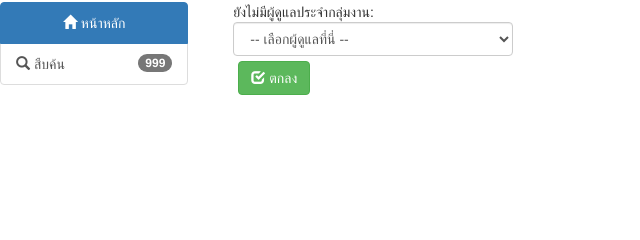
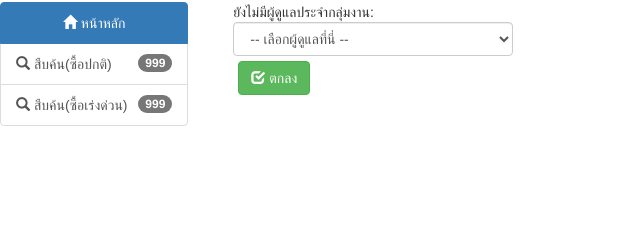
Before and after one commit to downplay18/equipmentgit, a PHP site: page /equipment1php/_login_boss.php in a window 1280 px wide. Shown: the part 190-430 px from the top of the page, without its empty margins (0-640 px from the left). Run offline with PHP 8.4, Linux system fonts and the light colour scheme; the visitor is signed in with stand-in values (Sample User, id 1); data that the repository does not hold is empty; some libraries are stand-ins or nearby versions.

Commit message:
เพิ่มซื้อด่วน

```diff
--- a/sidebar.php
+++ b/sidebar.php
@@ -1,6 +1,7 @@
 <div class="list-group">
     <a href="<?= $root_url ?>/_login_check.php" class="list-group-item active" align="center"><span class="glyphicon glyphicon-home"></span> หน้าหลัก</a>
-    <a href="<?= $root_url ?>/show.php" class="list-group-item"><span class="glyphicon glyphicon-search"></span> สืบค้น<span class="badge">999</span></a>
+    <a href="<?= $root_url ?>/show.php" class="list-group-item"><span class="glyphicon glyphicon-search"></span> สืบค้น(ซื้อปกติ)<span class="badge">999</span></a>
+    <a href="<?= $root_url ?>/show_urgent.php" class="list-group-item"><span class="glyphicon glyphicon-search"></span> สืบค้น(ซื้อเร่งด่วน)<span class="badge">999</span></a>
     <?php if ($_SESSION['status'] == "KEY") { ?>
         <a href="<?= $root_url ?>/add.php" class="list-group-item"><span class="glyphicon glyphicon-plus"></span> เพิ่มใบสั่งซื้อ(ปกติ)</a>
         <a href="<?= $root_url ?>/add_urgent.php" class="list-group-item"><span class="glyphicon glyphicon-plus"></span> เพิ่มใบสั่งซื้อ(เร่งด่วน)</a>
```
